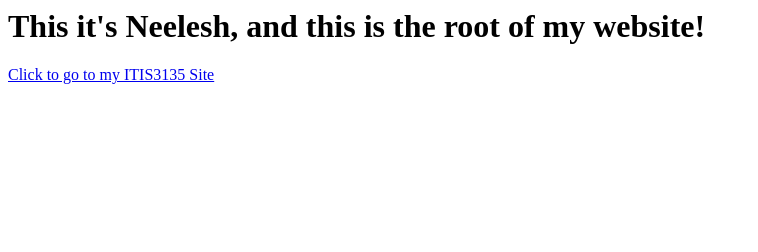
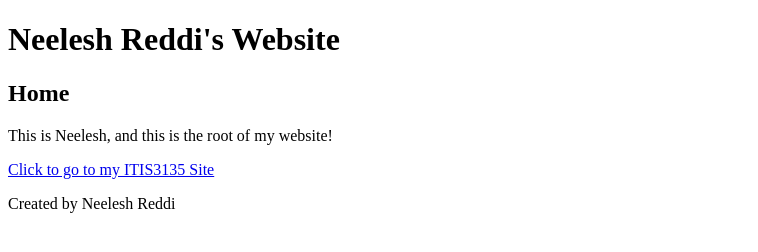
Before and after one commit to nreddi2/nreddi2.github.io, a plain HTML site: page index.html in a window 1280 px wide. Shown: the whole page, without its empty margins (0-758 px from the left). Drawn offline with Linux system fonts and the light colour scheme.

Commit message:
accumulus

```diff
--- a/index.html
+++ b/index.html
@@ -1,3 +1,23 @@
-<h1>This it's Neelesh, and this is the root of my website!</h1>
-
-<a href="itis3135/">Click to go to my ITIS3135 Site</a>
+<!DOCTYPE html>
+<html lang="en">
+<head>
+    <meta charset="UTF-8">
+    <meta name="viewport" content="width=device-width, initial-scale=1.0">
+    <title>Neelesh Reddi's Website | Home</title>
+    <script src="https://lint.page/kit/4d0fe3.js" crossorigin="anonymous"></script>
+</head>
+<body>
+    <header>
+        <h1>Neelesh Reddi's Website</h1>
+    </header>
+    <main>
+        <h2>Home</h2>
+        <p>This is Neelesh, and this is the root of my website!</p>
+        <p><a href="itis3135/">Click to go to my ITIS3135 Site</a></p>
+    </main>
+    <footer>
+        <p>Created by Neelesh Reddi</p>
+    </footer>
+    <script src="https://divonbriesen.github.io/teaching/tools/standards-check.js" defer></script>
+</body>
+</html>
```
Also changed, not shown: itis3135/index.html (+22 -1 lines).
